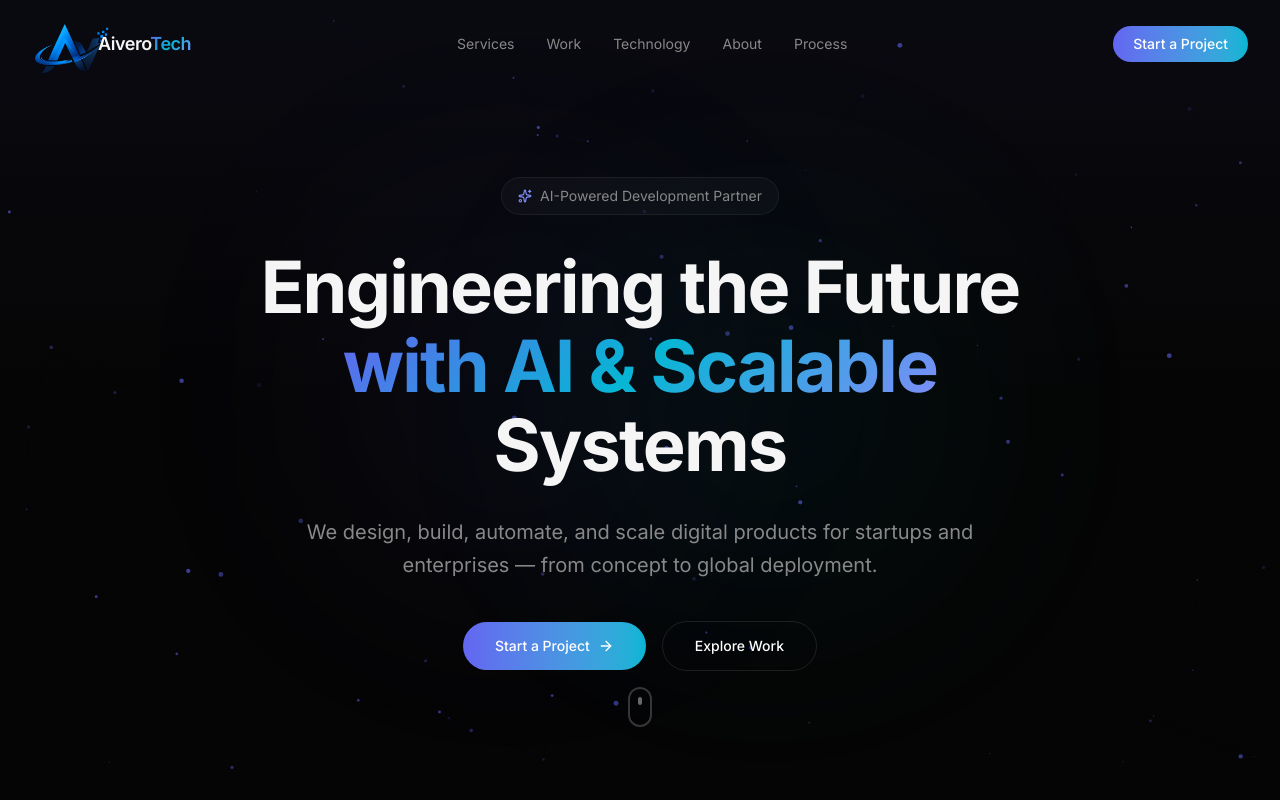
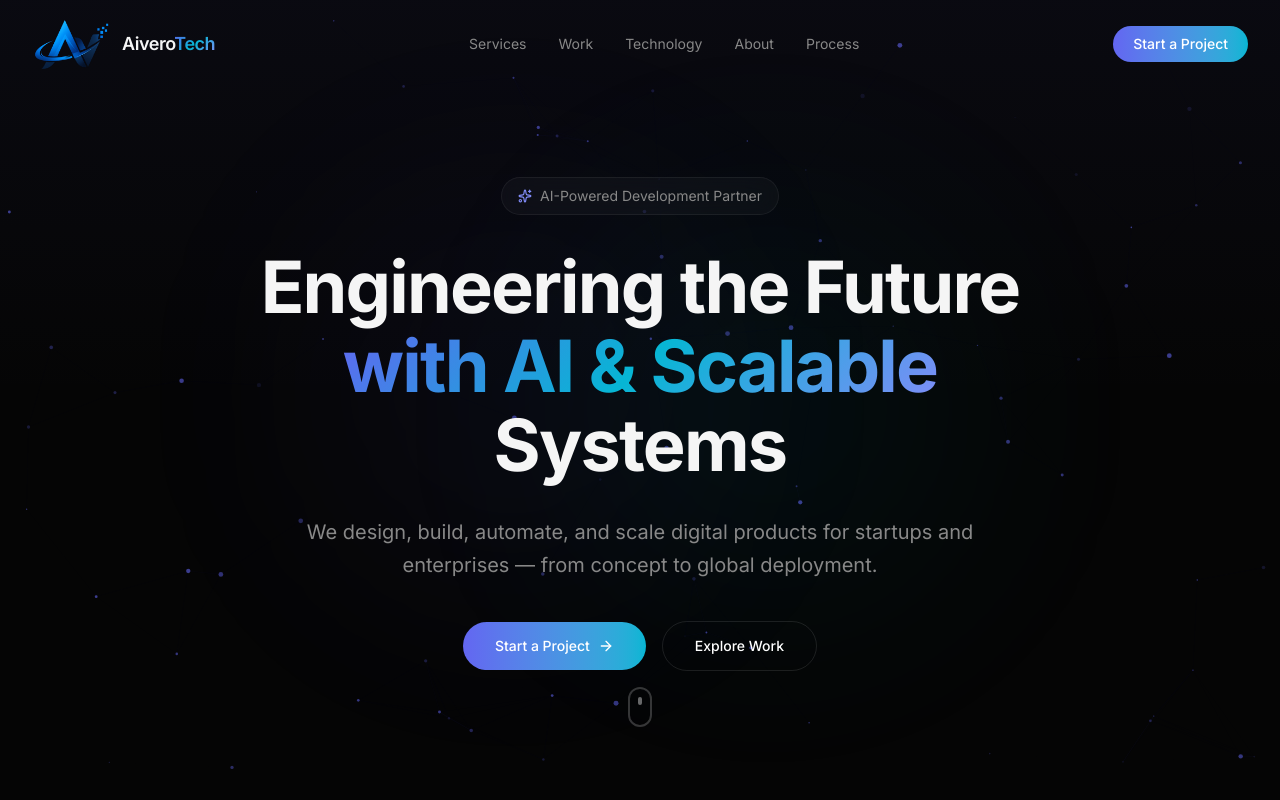
Before and after one commit to mimcry/Aiverotech, a Next.js app: page / in a window 1280 px wide. Shown: the top 800 px of the page. Built offline with nearby package versions, Linux system fonts and the light colour scheme.

Commit message:
added new logo favicon icon

```diff
--- a/src/components/Footer.tsx
+++ b/src/components/Footer.tsx
@@ -43,7 +43,7 @@ export default function Footer() {
                 height={40}
                 className="rounded-lg w-20 h-20 object-contain"
               />
-              <span className="text-lg font-semibold tracking-tight leading-none -ml-4">
+              <span className="text-lg font-semibold tracking-tight leading-none">
                 Aivero<span className="bg-linear-to-r from-primary to-accent bg-clip-text text-transparent">Tech</span>
               </span>
             </div>
--- a/src/components/Navbar.tsx
+++ b/src/components/Navbar.tsx
@@ -42,10 +42,10 @@ export default function Navbar() {
             alt="AiveroTech"
             width={40}
             height={40}
-            className="rounded-lg w-20 h-20 object-contain pt-2 "
+            className="rounded-lg w-20 h-20 object-contain  "
             priority
           />
-          <span className="text-lg font-semibold tracking-tight leading-none -ml-6">
+          <span className="text-lg font-semibold tracking-tight leading-none ">
             Aivero<span className="text-gradient">Tech</span>
           </span>
         </Link>
```
